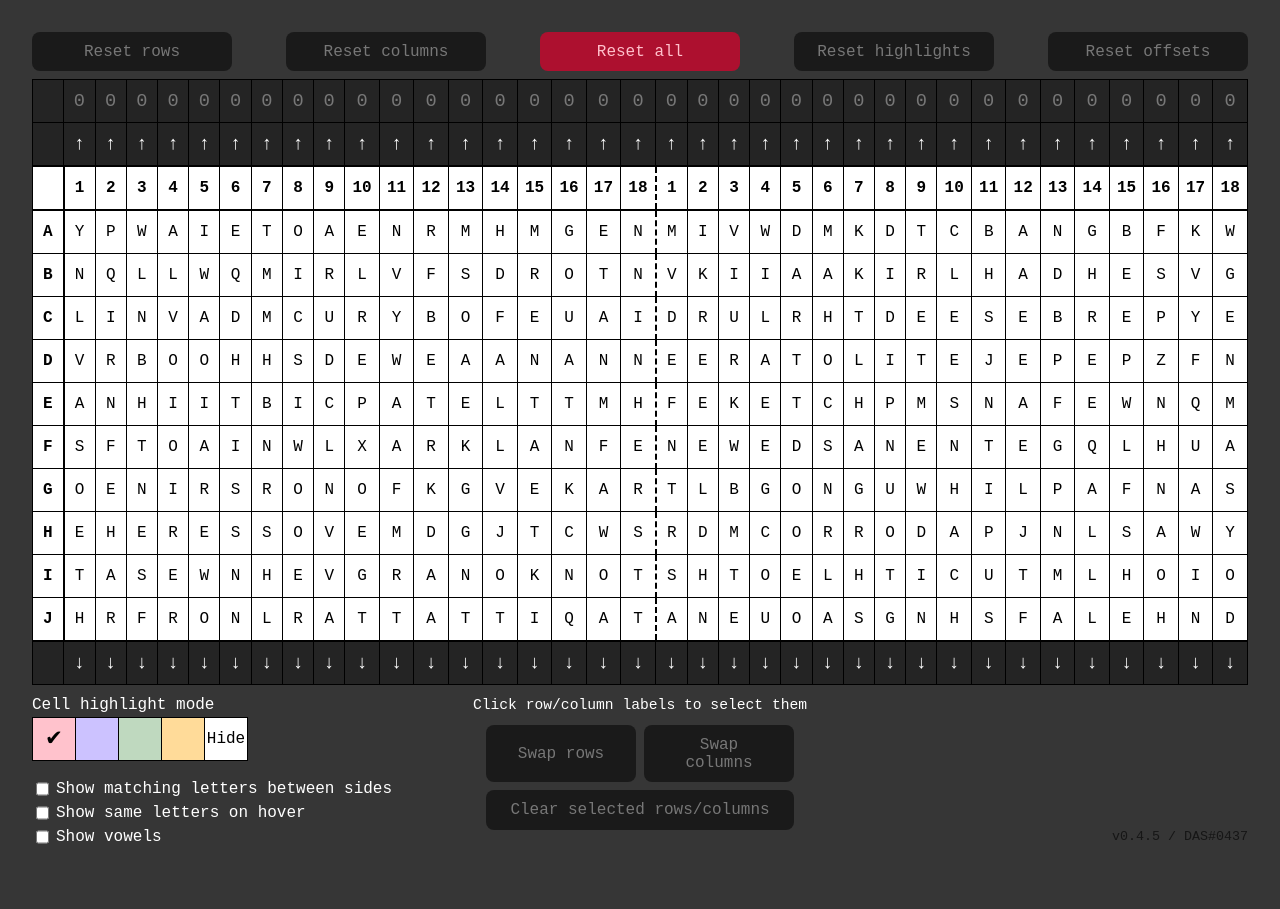
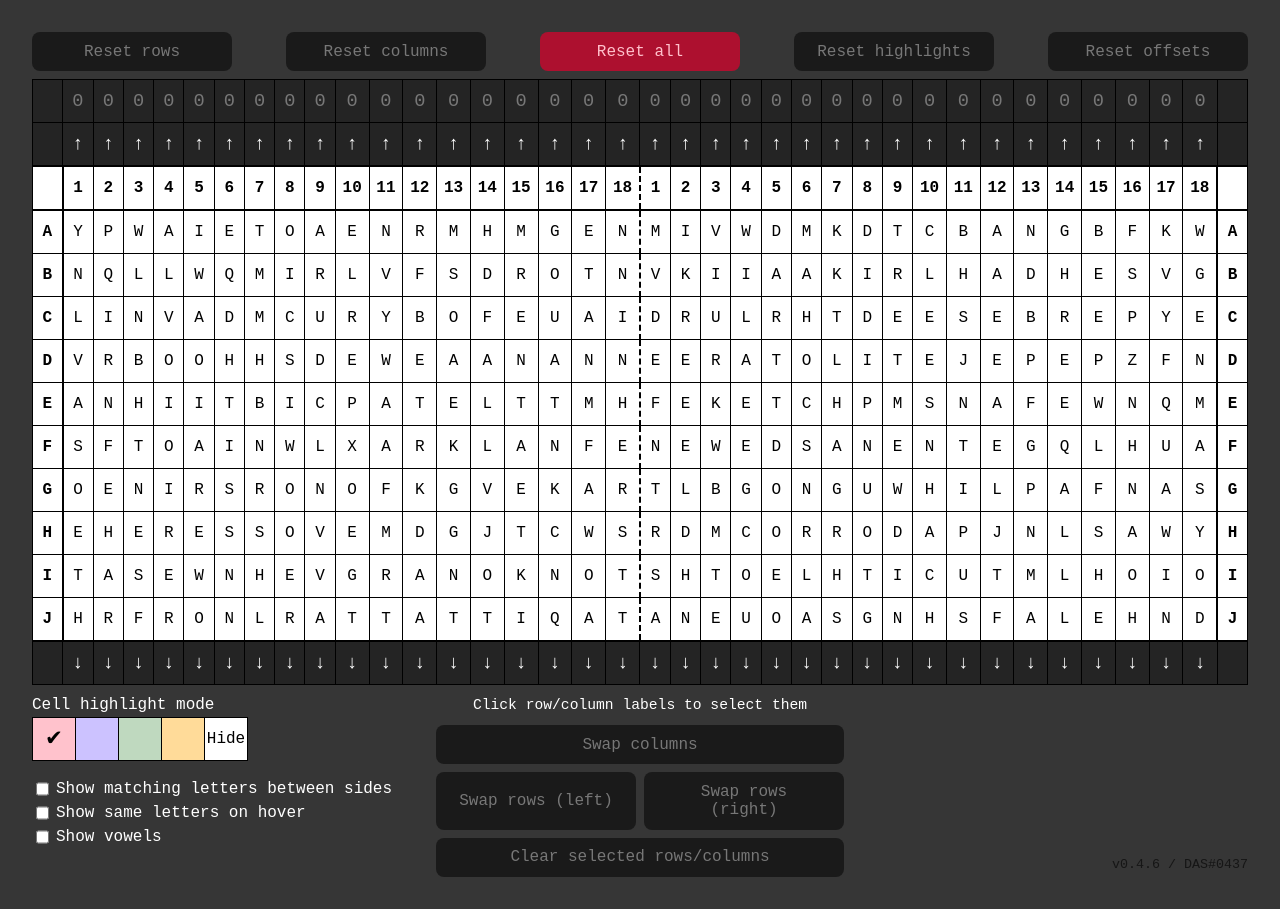
Before and after one commit to d-as/ctc-th, a React (Vite) app: page / in a window 1280 px wide. Before the commit the page ends 881 px from the top, so only its background shows below. Built offline with nearby package versions, Linux system fonts and the light colour scheme.

Commit message:
Add separate row swapping

```diff
--- a/src/App.tsx
+++ b/src/App.tsx
@@ -32,7 +32,8 @@ enum LocalStorageKey {
   HIGHLIGHTS_3 = 'highlights3',
   HIGHLIGHTS_4 = 'highlights4',
   HIDDEN = 'hidden',
-  ROW_ORDER = 'rowOrder',
+  ROW_ORDER_LEFT = 'rowOrder',
+  ROW_ORDER_RIGHT = 'rowOrderRight',
   COL_ORDER = 'colOrder',
   COL_OFFSETS = 'colOffsets',
   SHOW_SAME_LETTERS_ON_HOVER = 'showSameLettersOnHover',
@@ -40,20 +41,21 @@ enum LocalStorageKey {
   SHOW_VOWELS = 'showVowels',
 }
 
-const VERSION_TEXT = 'v0.4.5 / DAS#0437';
+const VERSION_TEXT = 'v0.4.6 / DAS#0437';
 const VERSION_TEXT_TITLE = 'Discord Tag'
 
 const App = () => {
   const [rows, setRows] = useState([...rowData]);
   const [trueRows, setTrueRows] = useState(rows);
-  const [rowOrder, setRowOrder] = useState(range(11));
-  const [colOrder, setColOrder] = useState(range(37));
+  const [rowOrderLeft, setRowOrderLeft] = useState(range(11));
+  const [rowOrderRight, setRowOrderRight] = useState(range(11));
+  const [colOrder, setColOrder] = useState(range(38));
   const [highlights1, setHighlights1] = useState(new Set<string>());
   const [highlights2, setHighlights2] = useState(new Set<string>());
   const [highlights3, setHighlights3] = useState(new Set<string>());
   const [highlights4, setHighlights4] = useState(new Set<string>());
   const [hidden, setHidden] = useState(new Set<string>());
-  const [colOffsets, setColOffsets] = useState(Object.fromEntries(range(37).map(n => [n, 0])));
+  const [colOffsets, setColOffsets] = useState(Object.fromEntries(range(38).map(n => [n, 0])));
   const [highlightMode, setHighlightMode] = useState(HighlightMode.HIGHLIGHT_1);
 
   const [swapRowFrom, setSwapRowFrom] = useState('');
@@ -79,14 +81,14 @@ const App = () => {
   };
 
   const getCell = (row: number, col: number, trueRow: number, trueCol: number, visual = false): string => {
-    if (row === 0 && col === 0) {
+    if (row === 0 && (col < 1 || col > 36)) {
       return ''
     } else if (row === 0) {
       if (visual && trueCol > 18 && noDuplicateLabelsOnOneSide()) {
         return (col > 18 ? (col - 18) : col).toString();
       }
       return col.toString();
-    } else if (col === 0) {
+    } else if (col === 0 || col === 37) {
       return indexToLetter(row);
     }
     return rows[row - 1][col - 1];
@@ -101,7 +103,11 @@ const App = () => {
   };
 
   const getActiveCellStyle = (row: number, col: number, cell: string): string => {
-    return (row !== 0 || col !== 0) && (
+    if (row === 0 && (col < 1 || col > 36)) {
+      return '';
+    }
+
+    return (
       swapColFrom === cell || swapColTo === cell ||
       swapRowFrom.toUpperCase() === cell || swapRowTo.toUpperCase() === cell
     ) ? 'cell-swap-active' : '';
@@ -118,7 +124,7 @@ const App = () => {
   const getCellStyle = (row: number, col: number, trueRow: number, trueCol: number): string => {
     const cell = getCell(row, col, trueRow, trueCol);
 
-    if (row === 0 || col === 0) {
+    if (row === 0 || col === 0 || col === 37) {
       return [
         'cursor-pointer',
         getActiveCellStyle(row, col, cell),
@@ -163,7 +169,7 @@ const App = () => {
         setSwapColFrom(cell);
         setSwapColTo('');
       }
-    } else if (col === 0) {
+    } else if (col === 0 || col === 37) {
       if (swapRowFrom.trim().toUpperCase() === cell) {
         setSwapRowFrom('');
       } else if (swapRowTo.trim().toUpperCase() === cell) {
@@ -180,7 +186,7 @@ const App = () => {
   };
 
   const cellClicked = (row: number, col: number, trueRow: number, trueCol: number): void => {
-    if (row === 0 || col === 0) {
+    if (row === 0 || col === 0 || col === 37) {
       headerClicked(row, col, trueRow, trueCol);
       return;
     }
@@ -270,7 +276,8 @@ const App = () => {
     const localHighlights3 = window.localStorage.getItem(LocalStorageKey.HIGHLIGHTS_3);
     const localHighlights4 = window.localStorage.getItem(LocalStorageKey.HIGHLIGHTS_4);
     const localHidden = window.localStorage.getItem(LocalStorageKey.HIDDEN);
-    const localRowOrder = window.localStorage.getItem(LocalStorageKey.ROW_ORDER);
+    const localRowOrderRight = window.localStorage.getItem(LocalStorageKey.ROW_ORDER_RIGHT);
+    const localRowOrderLeft = window.localStorage.getItem(LocalStorageKey.ROW_ORDER_LEFT);
     const localColOrder = window.localStorage.getItem(LocalStorageKey.COL_ORDER);
     const localColOffsets = window.localStorage.getItem(LocalStorageKey.COL_OFFSETS);
     const localShowSameLetters = window.localStorage.getItem(LocalStorageKey.SHOW_SAME_LETTERS_ON_HOVER);
@@ -297,15 +304,19 @@ const App = () => {
       setHidden(new Set(JSON.parse(localHidden)));
     }
 
-    if (localRowOrder) {
-      setRowOrder(JSON.parse(localRowOrder));
+    if (localRowOrderLeft) {
+      setRowOrderLeft(JSON.parse(localRowOrderLeft));
     }
 
-    if (localColOrder) {
+    if (localRowOrderRight) {
+      setRowOrderRight(JSON.parse(localRowOrderRight));
+    }
+
+    if (localColOrder && localColOrder.length === 38) {
       setColOrder(JSON.parse(localColOrder));
     }
 
-    if (localColOffsets) {
+    if (localColOffsets && localColOffsets.length === 38) {
       setColOffsets(JSON.parse(localColOffsets));
     }
 
@@ -335,22 +346,31 @@ const App = () => {
   }, [colOffsets]);
 
   useEffect(() => {
-    const newTrueRows = rowOrder.slice(1).map(row => row - 1).map(row => {
-      return colOrder.slice(1).map(col => col - 1).map(col => {
+    const trueRowsLeft = rowOrderLeft.slice(1).map(row => row - 1).map(row => {
+      return colOrder.slice(1, 19).map(col => col - 1).map(col => {
         return rows[row][col];
       })
         .join('');
     });
 
+    const trueRowsRight = rowOrderRight.slice(1).map(row => row - 1).map(row => {
+      return colOrder.slice(19).map(col => col - 1).map(col => {
+        return rows[row][col];
+      })
+        .join('');
+    });
+
+    const newTrueRows = range(10).map(i => [trueRowsLeft[i], trueRowsRight[i]].join(''));
+
     setTrueRows(newTrueRows);
-  }, [rows, rowOrder, colOrder]);
+  }, [rows, rowOrderLeft, rowOrderRight, colOrder]);
 
-  const swapRows = () => {
+  const swapRows = (side: 'left' | 'right') => {
     const from = letterToIndex(swapRowFrom.toUpperCase().trim());
     const to = letterToIndex(swapRowTo.toUpperCase().trim());
 
     if (from > 0 && from <= 10 && to > 0 && to <= 10) {
-      const newRowOrder = rowOrder.map(n => {
+      const newRowOrder = (side === 'left' ? rowOrderLeft : rowOrderRight).map(n => {
         if (n === from) {
           return to;
         } else if (n === to) {
@@ -359,8 +379,16 @@ const App = () => {
         return n;
       });
 
-      window.localStorage.setItem(LocalStorageKey.ROW_ORDER, JSON.stringify(newRowOrder));
-      setRowOrder(newRowOrder);
+      window.localStorage.setItem(
+        side === 'left' ? LocalStorageKey.ROW_ORDER_LEFT : LocalStorageKey.ROW_ORDER_RIGHT,
+        JSON.stringify(newRowOrder),
+      );
+
+      if (side === 'left') {
+        setRowOrderLeft(newRowOrder);
+      } else {
+        setRowOrderRight(newRowOrder);
+      }
     }
   };
 
@@ -418,12 +446,14 @@ const App = () => {
   };
 
   const resetRows = (): void => {
-    setRowOrder(range(11));
-    window.localStorage.removeItem(LocalStorageKey.ROW_ORDER);
+    setRowOrderLeft(range(11));
+    setRowOrderRight(range(11));
+    window.localStorage.removeItem(LocalStorageKey.ROW_ORDER_LEFT);
+    window.localStorage.removeItem(LocalStorageKey.ROW_ORDER_RIGHT);
   };
 
   const resetCols = (): void => {
-    setColOrder(range(37));
+    setColOrder(range(38));
     window.localStorage.removeItem(LocalStorageKey.COL_ORDER);
   };
 
@@ -441,7 +471,7 @@ const App = () => {
   };
 
   const resetOffsets = (): void => {
-    setColOffsets(Object.fromEntries(range(37).map(n => [n, 0])));
+    setColOffsets(Object.fromEntries(range(38).map(n => [n, 0])));
     window.localStorage.removeItem(LocalStorageKey.COL_OFFSETS);
   };
 
@@ -487,9 +517,12 @@ const App = () => {
     window.localStorage.setItem(LocalStorageKey.SHOW_VOWELS, JSON.stringify(show));
   };
 
-  const resetRowsDisabled = (): boolean => rowOrder.toString() === range(11).toString();
+  const resetRowsDisabled = (): boolean => {
+    const defaultRange = range(11).toString();
+    return rowOrderLeft.toString() === defaultRange && rowOrderRight.toString() === defaultRange;
+  };
 
-  const resetColsDisabled = (): boolean => colOrder.toString() === range(37).toString();
+  const resetColsDisabled = (): boolean => colOrder.toString() === range(38).toString();
 
   const resetHighlightsDisabled = (): boolean => (
     !highlights1.size && !highlights2.size && !highlights3.size && !highlights4.size && !hidden.size
@@ -516,6 +549,40 @@ const App = () => {
       allInputsEmpty(),
     ]
       .every(t => t);
+  };
+
+  const renderCell = (row: number, col: number, trueRow: number, trueCol: number): JSX.Element => {
+    return (
+      <td
+        key={getCellKey(row, col)}
+        className={
+          [
+            row === 0 || col === 0 || col === 37 ? 'bold' : '',
+            (row === 0 || col === 0 || col === 37) && (row !== trueRow || col != trueCol) ? 'cell-changed' : '',
+            row === 0 ? 'border-bottom-bold' : '',
+            col === 0 ? 'border-right-bold' : '',
+            trueCol === 19 ? 'border-left-bold border-left-dashed' : '',
+            col === 37 ? 'border-left-bold' : '',
+            getCellStyle(row, col, trueRow, trueCol),
+          ]
+            .join(' ')
+        }
+        onClick={() => cellClicked(row, col, trueRow, trueCol)}
+        onMouseEnter={() => hoverCell(row, col, trueRow, trueCol, true)}
+        onMouseLeave={() => hoverCell(row, col, trueRow, trueCol, false)}
+      >
+        {getCell(row, col, trueRow, trueCol, true)}
+      </td>
+    );
+  };
+
+  const renderSides = (): JSX.Element[] => {
+    return range(11).map(row => (
+      <tr key={`row-${row}`}>
+        {colOrder.slice(0, 19).map((col, trueCol) => renderCell(rowOrderLeft[row], col, row, trueCol))}
+        {colOrder.slice(19).map((col, trueCol) => renderCell(rowOrderRight[row], col, row, trueCol + 19))}
+      </tr>
+    ));
   };
 
   return (
@@ -564,7 +631,7 @@ const App = () => {
                   className={getOffsetStyle(offset)}
                   onClick={() => resetColOffset(col)}
                 >
-                  {col > 0 ? offset : ''}
+                  {col > 0 && col <= 36 ? offset : ''}
                 </td>
               );
             })}
@@ -576,37 +643,13 @@ const App = () => {
                 className="border-bottom-bold arrow-cell"
                 onClick={() => transposeCol(col, -1)}
               >
-                {col > 0 ? '↑' : ''}
+                {col > 0 && col <= 36 ? '↑' : ''}
               </td>
             ))}
           </tr>
         </thead>
         <tbody>
-          {rowOrder.map((row, trueRow) => (
-            <tr key={row}>
-              {colOrder.map((col, trueCol) => (
-              <td
-                key={getCellKey(row, col)}
-                className={
-                  [
-                    row === 0 || col === 0 ? 'bold' : '',
-                    (row === 0 || col === 0) && (row !== trueRow || col != trueCol) ? 'cell-changed' : '',
-                    row === 0 ? 'border-bottom-bold' : '',
-                    col === 0 ? 'border-right-bold' : '',
-                    trueCol === 19 ? 'border-left-bold' : '',
-                    getCellStyle(row, col, trueRow, trueCol),
-                  ]
-                    .join(' ')
-                }
-                onClick={() => cellClicked(row, col, trueRow, trueCol)}
-                onMouseEnter={() => hoverCell(row, col, trueRow, trueCol, true)}
-                onMouseLeave={() => hoverCell(row, col, trueRow, trueCol, false)}
-              >
-                {getCell(row, col, trueRow, trueCol, true)}
-              </td>
-            ))}
-            </tr>)
-          )}
+          {renderSides()}
         </tbody>
         <tfoot>
           <tr>
@@ -616,7 +659,7 @@ const App = () => {
                 className="border-top-bold arrow-cell"
                 onClick={() => transposeCol(col, 1)}
               >
-                {col > 0 ? '↓' : ''}
+                {col > 0 && col <= 36 ? '↓' : ''}
               </td>
             ))}
           </tr>
@@ -635,14 +678,14 @@ const App = () => {
                     {range(4).map(n => (
                       <td
                         key={`highlight-option-${n + 1}`}
-                        className={`highlight-${n + 1} check-mark`}
+                        className={`highlight-${n + 1} check-mark cursor-pointer`}
                         onClick={() => setHighlightMode(n)}
                       >
                         {highlightMode === n ? '✔' : ''}
                       </td>
                     ))}
                     <td
-                      className={`hide ${highlightMode === HighlightMode.HIDE ? 'check-mark' : ''}`}
+                      className={`hide cursor-pointer ${highlightMode === HighlightMode.HIDE ? 'check-mark' : ''}`}
                       onClick={() => setHighlightMode(HighlightMode.HIDE)}
                     >
                       {highlightMode === HighlightMode.HIDE ? '✔' : 'Hide'}
@@ -690,16 +733,25 @@ const App = () => {
           </span>
           <div className="option-row">
             <button
-              onClick={() => swapRows()}
+              onClick={() => swapCols()}
+              disabled={!swapColFrom.trim() || !swapColTo.trim()}
+              className="wide-button"
+            >
+              Swap columns
+            </button>
+          </div>
+          <div className="option-row">
+            <button
+              onClick={() => swapRows('left')}
               disabled={!swapRowFrom.trim() || !swapRowTo.trim()}
             >
-              Swap rows
+              Swap rows (left)
             </button>
             <button
-              onClick={() => swapCols()}
-              disabled={!swapColFrom.trim() || !swapColTo.trim()}
+              onClick={() => swapRows('right')}
+              disabled={!swapRowFrom.trim() || !swapRowTo.trim()}
             >
-              Swap columns
+              Swap rows (right)
             </button>
           </div>
           <div className="option-row">
--- a/src/index.scss
+++ b/src/index.scss
@@ -221,6 +221,9 @@ td {
 
   &.border-left-bold {
     border-left-width: 2px;
+  }
+
+  &.border-left-dashed {
     border-left-style: dashed;
   }
 }
@@ -309,7 +312,7 @@ td {
   }
 
   button.wide-button {
-    width: 308px;
+    width: 408px;
   }
 }
 
@@ -342,6 +345,10 @@ td {
   display: flex;
   justify-content: space-between;
 
+  button {
+    min-width: 200px;
+  }
+
   .col:first-child {
     width: 33%;
   }
```
